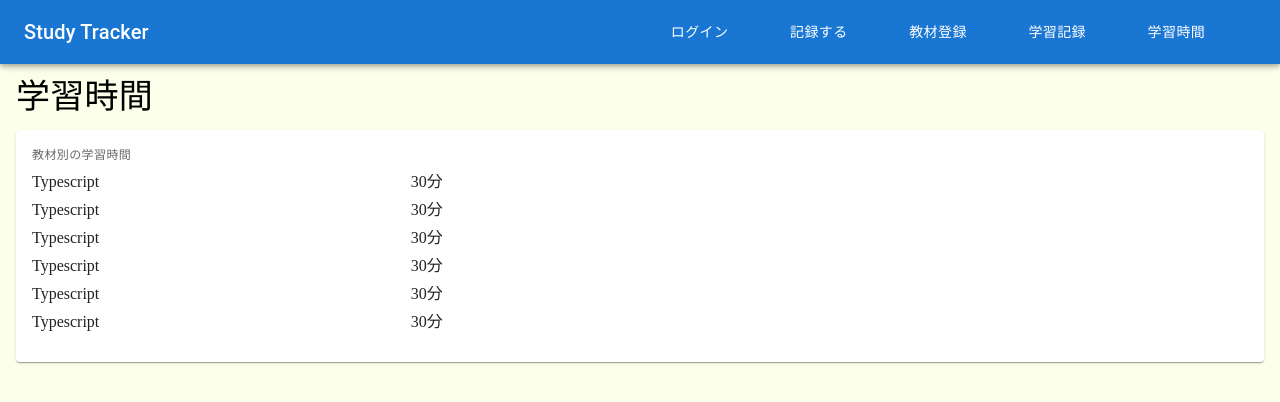
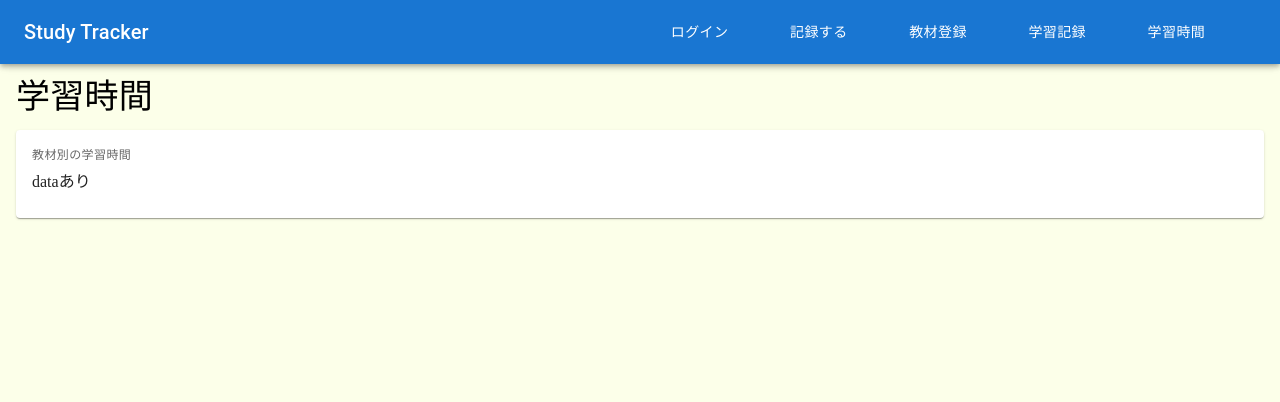
Before and after one commit to Shunnie816/study-tracker-next, a Next.js app: page /study-log in a window 1280 px wide. Shown: the top 402 px of the page. Built offline with nearby package versions, Linux system fonts and the light colour scheme.

Commit message:
WIP: pend studyLog

```diff
--- a/src/components/Pages/Studylog/containers/index.tsx
+++ b/src/components/Pages/Studylog/containers/index.tsx
@@ -1,36 +1,38 @@
+"use client";
 import React from "react";
 import styles from "./index.module.scss";
 import { Heading } from "@/components/Atoms/Heading";
 import { Card } from "@/components/Atoms/Card";
+import { useStudyLog } from "./useStudyLog";
+import { Textbook } from "@/pages/api/textbook";
 
-type LogDataType = {
-  textbook: string;
+type LogData = {
+  textbook: Textbook;
   time: string;
 };
 
 export const StudyLog = () => {
-  const sampleData: LogDataType[] = [
-    { textbook: "Typescript", time: "30" },
-    { textbook: "Typescript", time: "30" },
-    { textbook: "Typescript", time: "30" },
-    { textbook: "Typescript", time: "30" },
-    { textbook: "Typescript", time: "30" },
-    { textbook: "Typescript", time: "30" },
-  ];
+  const { data } = useStudyLog();
 
   return (
     <div className={styles.container}>
       <Heading text="学習時間" />
       <section className={styles.logWrapper}>
         <Card title="教材別の学習時間">
-          {sampleData.map((data, index) => {
-            return (
-              <dl className={styles.list} key={index}>
-                <dt className={styles.dataTitle}>{data.textbook}</dt>
-                <dd className={styles.dataDefinition}>{data.time}分</dd>
-              </dl>
-            );
-          })}
+          {data ? (
+            // data.map((log) => {
+            //   return (
+            //     /** FIXME: indexを使わないでkeyを入れる */
+            //     <dl className={styles.list} key={}>
+            //       <dt className={styles.dataTitle}>{}</dt>
+            //       <dd className={styles.dataDefinition}>{log.time}分</dd>
+            //     </dl>
+            //   );
+            // })
+            <>dataあり</>
+          ) : (
+            <>学習記録がありません</>
+          )}
         </Card>
       </section>
     </div>
--- /dev/null
+++ b/src/components/Pages/Studylog/containers/useStudyLog.ts
@@ -0,0 +1,74 @@
+import { PostData } from "@/pages/api/post";
+import { Textbook } from "@/pages/api/textbook";
+import axios from "axios";
+import { text } from "stream/consumers";
+import useSWR from "swr";
+
+export const useStudyLog = () => {
+  const apiPathToPost = "/api/post";
+  const apiPathToTextbook = "/api/textbook";
+
+  async function fetchPostData(): Promise<PostData[]> {
+    try {
+      const res = await axios.get(apiPathToPost);
+      return res.data;
+    } catch (error) {
+      throw new Error("データが取得できませんでした。");
+    }
+  }
+
+  async function fetchTextbookData(): Promise<Textbook[]> {
+    try {
+      const res = await axios.get(apiPathToTextbook);
+      return res.data;
+    } catch (error) {
+      throw new Error("データが取得できませんでした。");
+    }
+  }
+
+  /** isLoading, errorハンドリングを記述する */
+  const { data: postData } = useSWR(apiPathToPost, fetchPostData, {
+    onSuccess(data) {
+      return data;
+    },
+    onError(error) {
+      console.log("swr returns error", error);
+    },
+  });
+
+  /** isLoading, errorハンドリングを記述する */
+  const { data: textbooks } = useSWR(apiPathToTextbook, fetchTextbookData, {
+    onSuccess(data) {
+      return data;
+    },
+    onError(error) {
+      console.log("swr returns error", error);
+    },
+  });
+
+  const mappedData = postData?.map((log) => {
+    return { textbook: log.textbook.id, time: parseInt(log.time) };
+  });
+
+  const logData = textbooks?.map((textbook) => {
+    return { id: textbook.id, name: textbook.name, time: 0 };
+  });
+
+  // textbookのnameでfilterしてmappedData内で同じnameをもつ要素のtimeをまとめる
+  // まとめたものを一つの要素としてもつ配列をtextbooks配列をベースに作り直す。
+  const data = logData?.map((textbook) => {
+    const filteredData = mappedData?.filter((log) => {
+      if (log.textbook === textbook.name) {
+        textbook.time += log.time;
+      }
+    });
+    return filteredData; //戻り値のオブジェクトにidが入るようにしたい
+  });
+
+  return {
+    data,
+  };
+};
+
+/** TODO: このコード調べる */
+export type UseStudyLog = ReturnType<typeof useStudyLog>;
```
